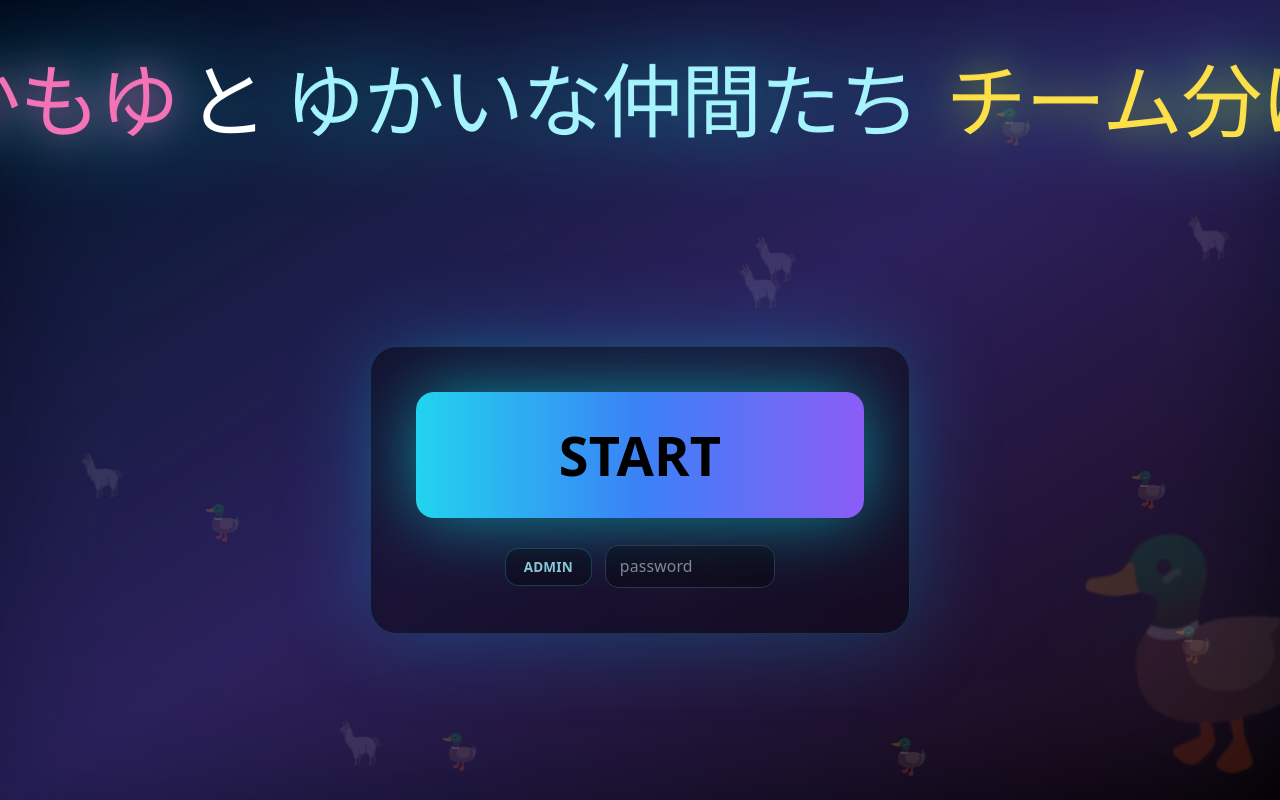
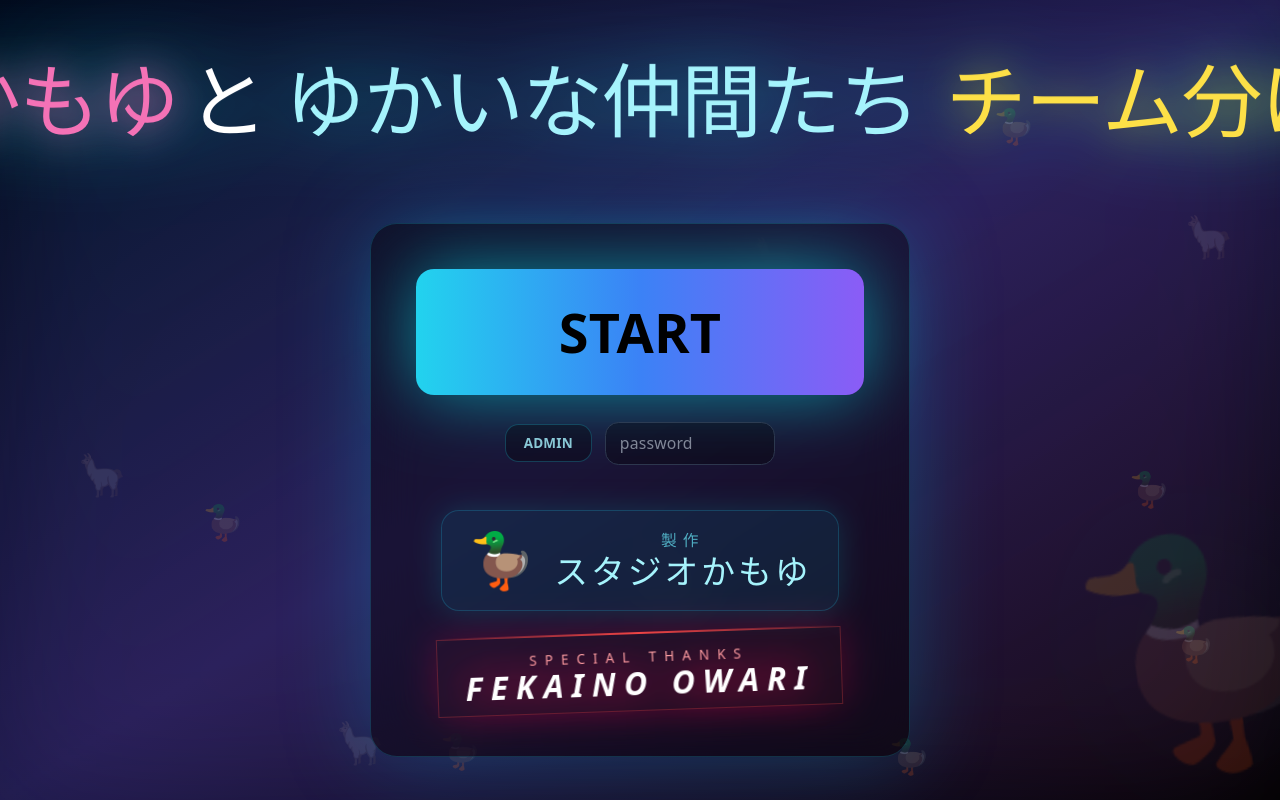
Before and after one commit to CodeFennec3/kamoyu-team-shuffle-party, a React (Vite) app: page / in a window 1280 px wide. Built offline with nearby package versions, Linux system fonts and the light colour scheme; no server answers; the database is empty.

Commit message:
music on

```diff
--- a/src/App.jsx
+++ b/src/App.jsx
@@ -1,4 +1,4 @@
-import { useEffect, useState } from "react";
+import { useEffect, useRef, useState } from "react";
 import { collection, onSnapshot } from "firebase/firestore";
 import { db } from "./firebase";
 
@@ -23,6 +23,11 @@ export default function App() {
   const [screen, setScreen] = useState("home");
 
   const [members, setMembers] = useState([]);
+
+  /* =========================
+     BGM
+  ========================= */
+  const audioRef = useRef(null);
 
   /* =========================
      ローカル不参加管理
@@ -64,6 +69,53 @@ export default function App() {
     );
 
     return () => unsub();
+  }, []);
+
+  /* =========================
+     BGM 初期化
+  ========================= */
+  useEffect(() => {
+    const audio = new Audio(
+      "/music/teamshuffle.mp3"
+    );
+
+    audio.loop = true;
+
+    // 音量調整
+    audio.volume = 0.35;
+
+    audioRef.current = audio;
+
+    // 初回ユーザー操作で再生
+    const startAudio = () => {
+      audio
+        .play()
+        .catch((err) => {
+          console.log(
+            "BGM autoplay blocked:",
+            err
+          );
+        });
+
+      window.removeEventListener(
+        "click",
+        startAudio
+      );
+    };
+
+    window.addEventListener(
+      "click",
+      startAudio
+    );
+
+    return () => {
+      audio.pause();
+
+      window.removeEventListener(
+        "click",
+        startAudio
+      );
+    };
   }, []);
 
   /* ========================= */
@@ -206,7 +258,6 @@ export default function App() {
       className="
         relative
         min-h-screen
-        overflow-hidden
         text-white
       "
     >
--- a/src/components/HomeScreen.jsx
+++ b/src/components/HomeScreen.jsx
@@ -1,5 +1,23 @@
-import { useEffect, useState } from "react";
+import { useEffect, useMemo, useState } from "react";
 import Title from "./Title";
+
+/* =========================
+   🎲 配列シャッフル
+========================= */
+function shuffleArray(array) {
+  const newArray = [...array];
+
+  for (let i = newArray.length - 1; i > 0; i--) {
+    const j = Math.floor(Math.random() * (i + 1));
+
+    [newArray[i], newArray[j]] = [
+      newArray[j],
+      newArray[i],
+    ];
+  }
+
+  return newArray;
+}
 
 /* =========================
    🦙 ラマ
@@ -16,7 +34,9 @@ function FloatingLlama() {
     };
 
     move();
+
     const interval = setInterval(move, 7000);
+
     return () => clearInterval(interval);
   }, []);
 
@@ -27,7 +47,10 @@ function FloatingLlama() {
         pointer-events-none
         transition-all duration-[6000ms]
       "
-      style={{ left: `${pos.x}%`, top: `${pos.y}%` }}
+      style={{
+        left: `${pos.x}%`,
+        top: `${pos.y}%`,
+      }}
     >
       🦙
     </div>
@@ -41,21 +64,31 @@ function FloatingDuck() {
   const [pos, setPos] = useState({ x: 50, y: 50 });
 
   const generate = () => {
-    let x, y;
+    let x;
+    let y;
 
     do {
       x = 5 + Math.random() * 90;
       y = 5 + Math.random() * 90;
-    } while (x > 35 && x < 65 && y > 35 && y < 65);
+    } while (
+      x > 35 &&
+      x < 65 &&
+      y > 35 &&
+      y < 65
+    );
 
     return { x, y };
   };
 
   useEffect(() => {
-    const move = () => setPos(generate());
+    const move = () => {
+      setPos(generate());
+    };
 
     move();
+
     const interval = setInterval(move, 5000);
+
     return () => clearInterval(interval);
   }, []);
 
@@ -66,7 +99,10 @@ function FloatingDuck() {
         pointer-events-none
         transition-all duration-[5000ms]
       "
-      style={{ left: `${pos.x}%`, top: `${pos.y}%` }}
+      style={{
+        left: `${pos.x}%`,
+        top: `${pos.y}%`,
+      }}
     >
       🦆
     </div>
@@ -77,24 +113,37 @@ function FloatingDuck() {
    🦆 大鴨（ボス）
 ========================= */
 function BigDuck() {
-  const [pos, setPos] = useState({ x: 60, y: 40 });
+  const [pos, setPos] = useState({
+    x: 60,
+    y: 40,
+  });
 
   const generate = () => {
-    let x, y;
+    let x;
+    let y;
 
     do {
       x = 5 + Math.random() * 90;
       y = 5 + Math.random() * 90;
-    } while (x > 25 && x < 75 && y > 25 && y < 80);
+    } while (
+      x > 25 &&
+      x < 75 &&
+      y > 25 &&
+      y < 80
+    );
 
     return { x, y };
   };
 
   useEffect(() => {
-    const move = () => setPos(generate());
+    const move = () => {
+      setPos(generate());
+    };
 
     move();
+
     const interval = setInterval(move, 5500);
+
     return () => clearInterval(interval);
   }, []);
 
@@ -127,38 +176,72 @@ export default function HomeScreen({
   enterAdmin,
   startViewer,
 }) {
+  /* =========================
+     🎲 背景アイコン順ランダム化
+  ========================= */
+  const randomObjects = useMemo(() => {
+    const objects = [
+      ...Array.from({ length: 6 }).map((_, i) => ({
+        type: "llama",
+        id: `llama-${i}`,
+      })),
+
+      ...Array.from({ length: 6 }).map((_, i) => ({
+        type: "duck",
+        id: `duck-${i}`,
+      })),
+    ];
+
+    return shuffleArray(objects);
+  }, []);
+
   return (
     <div className="relative flex items-center justify-center min-h-screen overflow-hidden">
+      {/* 🌌 背景 */}
+      <div
+        className="
+          absolute inset-0
+          bg-gradient-to-br
+          from-slate-950
+          via-indigo-950
+          to-black
+          pointer-events-none
+        "
+      />
 
-      {/* 🌌 背景（完全非クリック化） */}
-      <div className="
+      {/* ✨ ネオン */}
+      <div
+        className="
           absolute inset-0
-        bg-gradient-to-br from-slate-950 via-indigo-950 to-black
-        pointer-events-none
-      " />
-
-      {/* ✨ ネオン層 */}
-      <div className="
-        absolute inset-0
-        bg-gradient-to-br from-cyan-500/10 via-purple-500/10 to-pink-500/10
+          bg-gradient-to-br
+          from-cyan-500/10
+          via-purple-500/10
+          to-pink-500/10
           blur-3xl
           pointer-events-none
-      " />
+        "
+      />
 
-      {/* 🦙 / 🦆 */}
-      {Array.from({ length: 6 }).map((_, i) => (
-        <FloatingLlama key={`llama-${i}`} />
-      ))}
-      {Array.from({ length: 6 }).map((_, i) => (
-        <FloatingDuck key={`duck-${i}`} />
-      ))}
+      {/* 🎲 ランダム表示 */}
+      {randomObjects.map((obj) => {
+        if (obj.type === "llama") {
+          return (
+            <FloatingLlama key={obj.id} />
+          );
+        }
+
+        return (
+          <FloatingDuck key={obj.id} />
+        );
+      })}
 
       <BigDuck />
 
       <Title />
 
-      {/* 🎮 UI（最前面固定） */}
-      <div className="
+      {/* 🎮 UI */}
+      <div
+        className="
           w-[540px]
           p-10
           rounded-3xl
@@ -169,17 +252,21 @@ export default function HomeScreen({
           flex flex-col items-center gap-6
           mt-40
           relative z-20
-      ">
-
+        "
+      >
         <button
           onClick={startViewer}
           className="
             w-full py-8
             text-5xl font-black text-black
-            bg-gradient-to-r from-cyan-400 via-blue-500 to-violet-500
+            bg-gradient-to-r
+            from-cyan-400
+            via-blue-500
+            to-violet-500
             rounded-2xl
             shadow-[0_0_70px_rgba(0,255,255,0.5)]
-            hover:scale-110 active:scale-95
+            hover:scale-110
+            active:scale-95
             transition-transform
           "
         >
@@ -187,7 +274,6 @@ export default function HomeScreen({
         </button>
 
         <div className="flex items-center gap-3 opacity-80">
-
           <button
             onClick={enterAdmin}
             className="
@@ -204,7 +290,11 @@ export default function HomeScreen({
           <input
             type="password"
             value={passwordInput}
-            onChange={(e) => setPasswordInput(e.target.value)}
+            onChange={(e) =>
+              setPasswordInput(
+                e.target.value
+              )
+            }
             placeholder="password"
             className="
               w-[170px]
@@ -218,6 +308,125 @@ export default function HomeScreen({
             "
           />
         </div>
+
+        {/* =========================
+           CREDIT
+        ========================= */}
+        <div className="mt-4 flex flex-col items-center gap-5">
+
+          {/* スタジオかもゆ */}
+          <div
+            className="
+              flex items-center gap-4
+
+              px-6 py-4
+
+              rounded-2xl
+
+              bg-cyan-500/10
+              border border-cyan-400/20
+
+              shadow-[0_0_30px_rgba(0,255,255,0.15)]
+            "
+          >
+            <div
+              className="
+                text-5xl
+                animate-bounce
+              "
+            >
+              🦆
+            </div>
+
+            <div className="flex flex-col">
+              <div
+                className="
+                  text-sm
+                  tracking-[6px]
+                  text-cyan-300/70
+                "
+              >
+                製作
+              </div>
+
+              <div
+                className="
+                  text-3xl
+                  font-black
+                  text-cyan-200
+                  tracking-[3px]
+                "
+              >
+                スタジオかもゆ
+              </div>
+            </div>
+          </div>
+
+          {/* FEKAINO OWARI */}
+          <div
+            className="
+              relative
+
+              px-6
+              py-3
+
+              border
+              border-red-500/30
+
+              bg-red-500/5
+
+              text-center
+
+              rotate-[-2deg]
+
+              shadow-[0_0_40px_rgba(255,0,80,0.25)]
+            "
+          >
+            <div
+              className="
+                text-xs
+                tracking-[8px]
+                text-red-300
+              "
+            >
+              SPECIAL THANKS
+            </div>
+
+            <div
+              className="
+                mt-1
+
+                text-[32px]
+                font-black
+                italic
+
+                tracking-[8px]
+
+                text-white
+
+                drop-shadow-[0_0_20px_rgba(255,0,80,0.9)]
+              "
+            >
+              FEKAINO OWARI
+            </div>
+
+            <div
+              className="
+                absolute
+                -top-[2px]
+                left-0
+
+                w-full
+                h-[2px]
+
+                bg-gradient-to-r
+                from-transparent
+                via-red-500
+                to-transparent
+              "
+            />
+          </div>
+        </div>
       </div>
     </div>
   );
--- a/src/components/LobbyScreen.jsx
+++ b/src/components/LobbyScreen.jsx
@@ -1,7 +1,25 @@
-import { useEffect, useState } from "react";
+import { useEffect, useMemo, useState } from "react";
 import { Shuffle } from "lucide-react";
 import Avatar from "./Avatar";
 import Title from "./Title";
+
+/* =========================
+   🎲 配列シャッフル
+========================= */
+function shuffleArray(array) {
+  const newArray = [...array];
+
+  for (let i = newArray.length - 1; i > 0; i--) {
+    const j = Math.floor(Math.random() * (i + 1));
+
+    [newArray[i], newArray[j]] = [
+      newArray[j],
+      newArray[i],
+    ];
+  }
+
+  return newArray;
+}
 
 export default function LobbyScreen({
   members,
@@ -23,7 +41,14 @@ export default function LobbyScreen({
   }, []);
 
   /* =========================
-     ② フラッシュ演出
+     ② メンバー順ランダム化
+  ========================= */
+  const randomizedMembers = useMemo(() => {
+    return shuffleArray(members);
+  }, [members]);
+
+  /* =========================
+     ③ フラッシュ演出
   ========================= */
   const flash = () => {
     const el = document.createElement("div");
@@ -88,23 +113,23 @@ export default function LobbyScreen({
           grid-cols-2
           sm:grid-cols-3
           md:grid-cols-4
-          lg:grid-cols-6
-          xl:grid-cols-8
-          gap-10
+          lg:grid-cols-5
+          xl:grid-cols-6
+          gap-14
           px-10
           justify-items-center
         "
       >
 
-        {members.map((m, index) => {
+        {randomizedMembers.map((m, index) => {
           const inactive = inactiveIds.includes(m.id);
 
           return (
             <div
               key={m.id}
               className={`
-                w-[150px]
-                p-5
+                w-[240px]
+                p-7
                 rounded-3xl
                 bg-white/5
                 border border-cyan-400/20
@@ -132,7 +157,7 @@ export default function LobbyScreen({
 
               {/* avatar */}
               <div className="flex justify-center">
-                <div className="scale-125">
+                <div className="scale-[1.8]">
                   <Avatar src={m.avatar} />
                 </div>
               </div>
@@ -140,8 +165,8 @@ export default function LobbyScreen({
               {/* name */}
               <div
                 className="
-                  mt-5
-                  text-base
+                  mt-10
+                  text-2xl
                   font-black
                   text-white
                   text-center
@@ -155,11 +180,11 @@ export default function LobbyScreen({
               <button
                 onClick={() => toggleActive(m.id)}
                 className={`
-                  mt-5
+                  mt-8
                   w-full
-                  text-sm
+                  text-xl
                   font-black
-                  py-3
+                  py-4
                   rounded-2xl
                   transition
                   shadow-[0_0_20px_rgba(255,0,0,0.2)]
```
Also changed, not shown: src/components/DistributionScreen.jsx (+102 -56 lines), src/components/IntroScreen.jsx (+63 -36 lines), 1 other file (tests, documents, lock files or other folders). Lines whose indentation alone changed are shown as unchanged.
